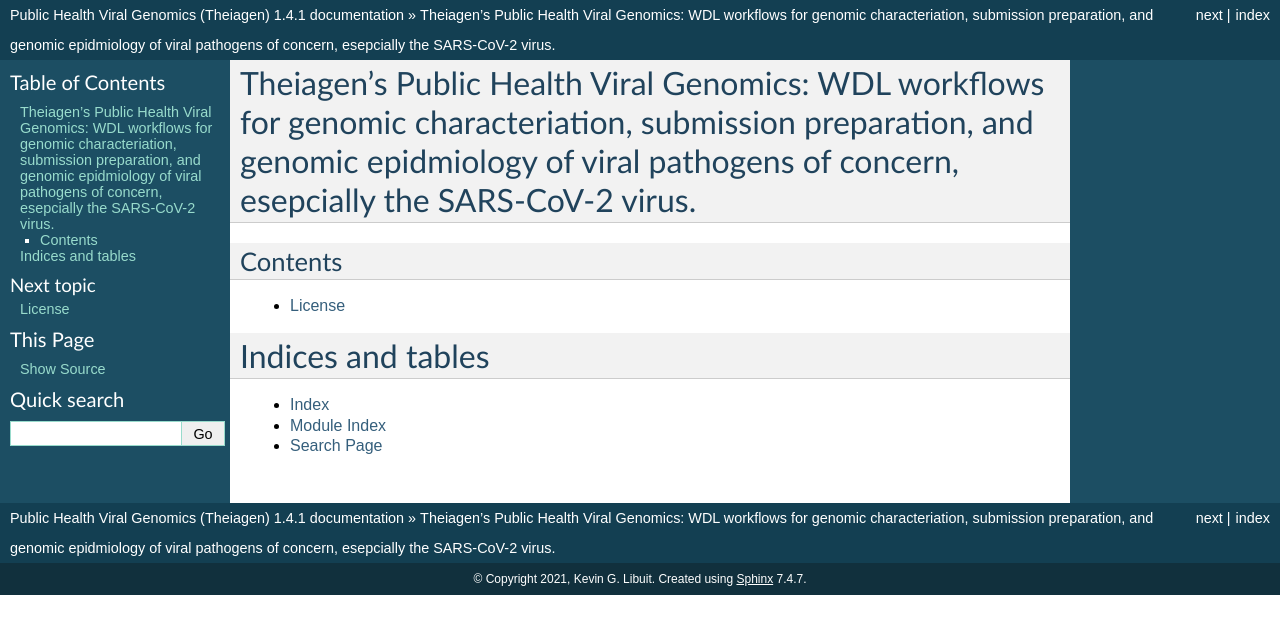
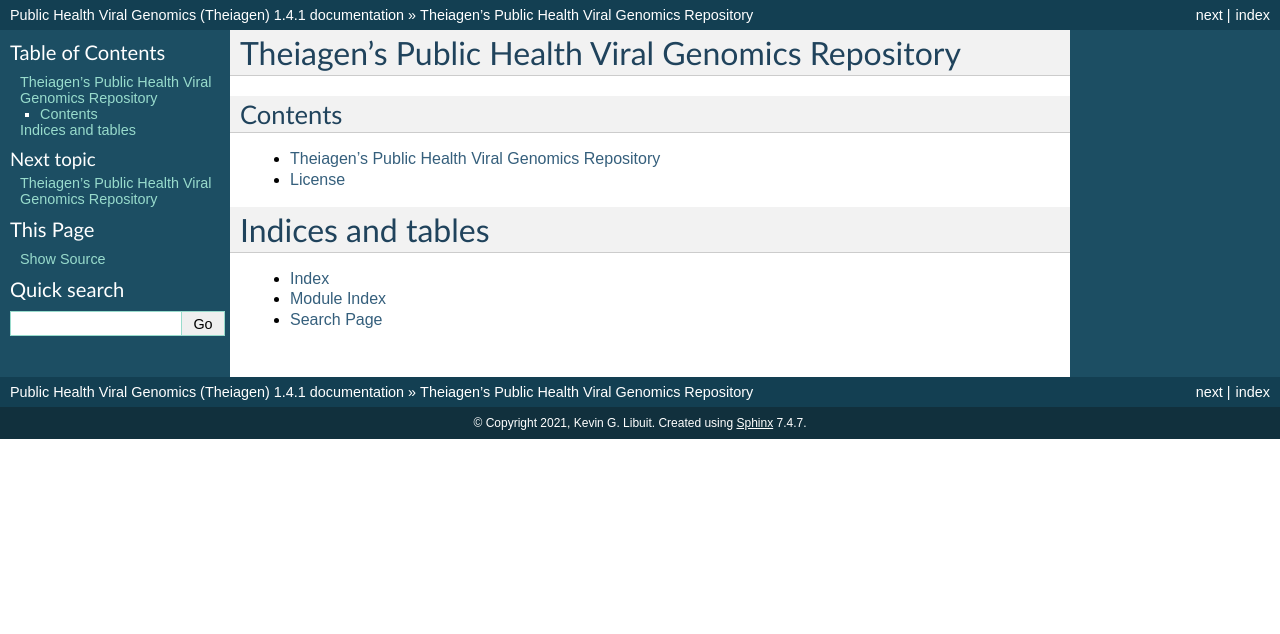
Before and after one commit to theiagen/public_health_viral_genomics, a Sphinx documentation site: the page built from docs/source/index.rst, in a window 1280 px wide. Shown: the top 634 px of the page. Built offline with Sphinx 7.4.7, drawn with Linux system fonts in a browser that asks for light colours; pages that are not in the unit, such as notebooks, are missing from menus.

Commit message:
add more docs

```diff
--- a/docs/source/index.rst
+++ b/docs/source/index.rst
@@ -3,9 +3,8 @@
    You can adapt this file completely to your liking, but it should at least
    contain the root `toctree` directive.
 
-Theiagen's Public Health Viral Genomics: WDL workflows for genomic characteriation, submission preparation, and genomic epidmiology of viral pathogens of concern, esepcially the SARS-CoV-2 virus.
-===================================================================================================================================================================================================
-
+Theiagen's Public Health Viral Genomics Repository
+==================================================
 
 Contents
 --------
--- /dev/null
+++ b/docs/source/readme.rst
@@ -0,0 +1,6 @@
+==================================================
+Theiagen's Public Health Viral Genomics Repository
+==================================================
+
+
+WDL workflows for genomic characteriation, submission preparation, and genomic epidmiology of viral pathogens of concern, esepcially the SARS-CoV-2 virus.
```
Also changed, not shown: other parts of docs/source/index.rst (+1 -0 lines).
